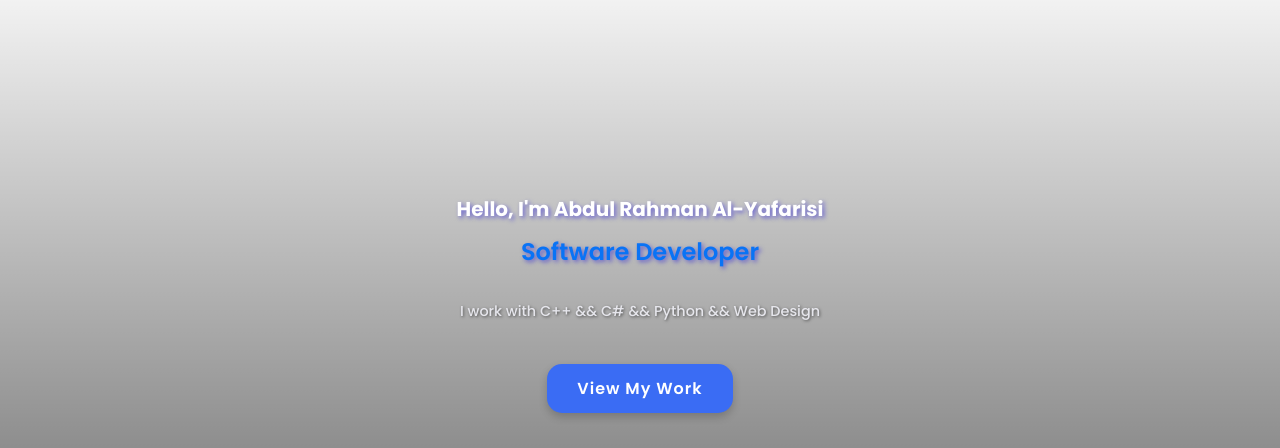
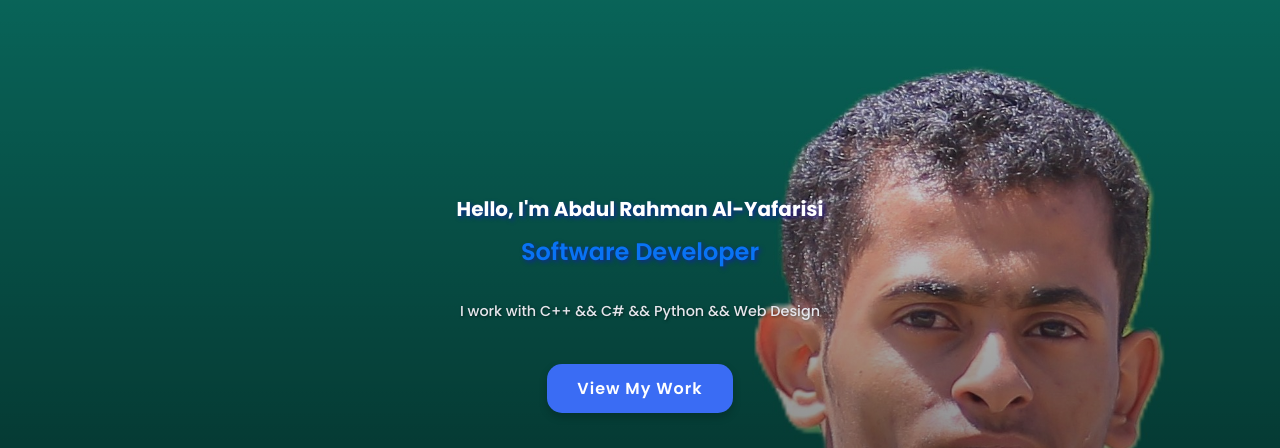
Before and after one commit to abdulrrhman-alyafrasi-dev/MyWebsite, a plain HTML site: page index.html in a window 1280 px wide. Shown: the part 59-507 px from the top of the page. Drawn offline with Linux system fonts and the light colour scheme.

Commit message:
style.css

```diff
--- a/style.css
+++ b/style.css
@@ -76,7 +76,7 @@ section {
     align-items: center;
     background:
  linear-gradient(rgba(239, 245, 246, 0), rgba(0, 0, 0, 0.7)),
-url("image/bg.jpg") no-repeat center center;
+url("image/abdulrrhmanweb.jpg") no-repeat center center;
     background-size: cover;
     background-attachment:fixed;
     text-align: center;
```
